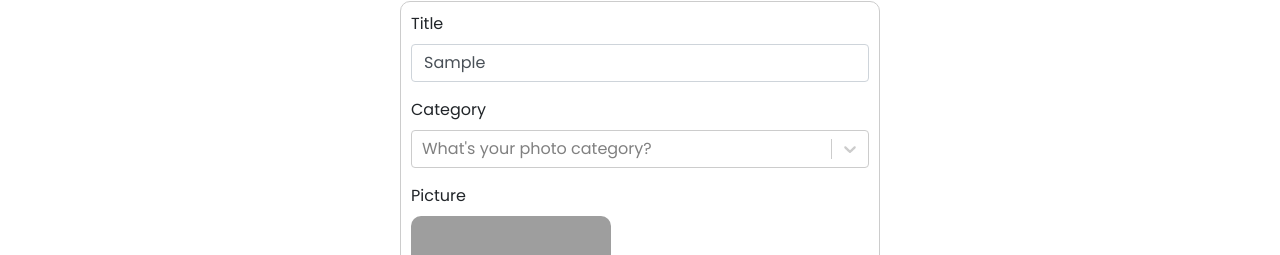
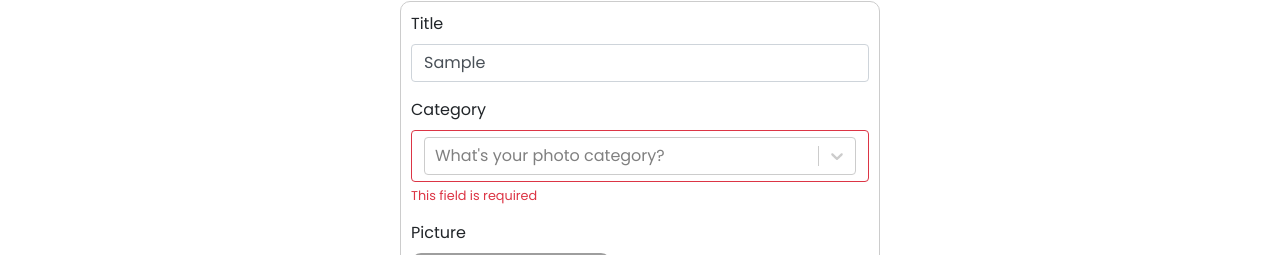
Before and after one commit to lethanhtong31071999/mini-photo-app-redux, a React (Create React App) app: page /photos/123 in a window 1280 px wide. Both pictures are taken after typing "Sample" into the empty fields and a click on the button "ADD TO ALBUM". Shown: the part 339-594 px from the top of the page. Built offline with nearby package versions, Linux system fonts and the light colour scheme; grey boxes are pictures that could not be loaded.

Commit message:
Validation with Yup

```diff
--- a/package.json
+++ b/package.json
@@ -15,7 +15,8 @@
     "react-scripts": "4.0.3",
     "react-select": "^4.3.1",
     "reactstrap": "^8.9.0",
-    "web-vitals": "^1.0.1"
+    "web-vitals": "^1.0.1",
+    "yup": "^0.32.9"
   },
   "scripts": {
     "start": "react-scripts start",
--- a/src/components/RandomPhoto/index.jsx
+++ b/src/components/RandomPhoto/index.jsx
@@ -1,13 +1,15 @@
 import React from "react";
 import PropTypes from "prop-types";
 import "./styles.scss";
-import { Button, FormGroup, Label } from "reactstrap";
+import { Button, FormFeedback, FormGroup, Label } from "reactstrap";
 RandomPhoto.propTypes = {
   name: PropTypes.string,
   imageUrl: PropTypes.string,
   onImageUrlChange: PropTypes.func,
   onRandomButtonBlur: PropTypes.func,
   label: PropTypes.string,
+  errorMessage: PropTypes.string,
+  showError: PropTypes.bool,
 };
 
 RandomPhoto.defaultProps = {
@@ -16,6 +18,8 @@ RandomPhoto.defaultProps = {
   label: "",
   onImageUrlChange: null,
   onRandomButtonBlur: null,
+  errorMessage: "",
+  showError: false,
 };
 
 const getRandomImageUrl = () => {
@@ -24,7 +28,15 @@ const getRandomImageUrl = () => {
 };
 
 function RandomPhoto(props) {
-  const { name, imageUrl, onImageUrlChange, onRandomButtonBlur, label } = props;
+  const {
+    name,
+    imageUrl,
+    onImageUrlChange,
+    onRandomButtonBlur,
+    showError,
+    label,
+    errorMessage,
+  } = props;
 
   const handleRandomPhotoClick = (e) => {
     const newImageUrl = getRandomImageUrl();
@@ -39,7 +51,7 @@ function RandomPhoto(props) {
   return (
     <FormGroup>
       {label ? <Label for="categoryId">{label}</Label> : null}
-      <div>
+      <div className={showError ? "is-invalid form-control" : ""}>
         <img
           className="photo-form__img"
           src={
@@ -50,6 +62,7 @@ function RandomPhoto(props) {
           alt="Opps....Can't get any pictures."
         />
       </div>
+      <FormFeedback>{errorMessage}</FormFeedback>
 
       <div>
         <Button
--- a/src/custom-fields/InputField/index.jsx
+++ b/src/custom-fields/InputField/index.jsx
@@ -1,6 +1,6 @@
 import React from "react";
 import PropTypes from "prop-types";
-import { FormGroup, Input, Label } from "reactstrap";
+import { FormFeedback, FormGroup, Input, Label } from "reactstrap";
 
 InputField.propTypes = {
   // Belonging to Formik
@@ -25,6 +25,8 @@ function InputField(props) {
   // field and form belong to Formik
   const { field, form, label, placeholder, type, disabled } = props;
   const { name, value, onChange, onBlur } = field;
+  const { touched, errors } = form;
+  const showError = errors[name] && touched[name];
 
   return (
     <FormGroup>
@@ -39,7 +41,9 @@ function InputField(props) {
         value={value}
         onChange={onChange}
         onBlur={onBlur}
+        invalid={showError}
       />
+      {showError ? <FormFeedback>{errors[name]}</FormFeedback> : null}
     </FormGroup>
   );
 }
--- a/src/custom-fields/RandomPhotoField/index.jsx
+++ b/src/custom-fields/RandomPhotoField/index.jsx
@@ -8,10 +8,10 @@ RandomPhotoField.propTypes = {
 
 function RandomPhotoField(props) {
   const { form, field, label } = props;
-
   //   truyền cái name để tiện cho việc setFieldValue và set id của các Input Field
   const { name, value, onChange, onBlur } = field;
-
+  const { errors, touched } = form;
+  const showError = errors[name] && touched[name];
   const handleImageUrlChange = (newImageUrl) => {
     form.setFieldValue(name, newImageUrl);
   };
@@ -23,6 +23,8 @@ function RandomPhotoField(props) {
       imageUrl={value !== undefined ? value : undefined}
       onImageUrlChange={handleImageUrlChange}
       onRandomButtonBlur={onBlur}
+      showError={showError}
+      errorMessage={errors[name]}
     />
   );
 }
--- a/src/custom-fields/SelectField/index.jsx
+++ b/src/custom-fields/SelectField/index.jsx
@@ -1,7 +1,7 @@
+import PropTypes from "prop-types";
 import React from "react";
-import PropTypes from "prop-types";
-import { FormGroup, Label } from "reactstrap";
 import Select from "react-select";
+import { FormFeedback, FormGroup, Label } from "reactstrap";
 
 SelectField.propTypes = {
   field: PropTypes.object.isRequired,
@@ -24,15 +24,17 @@ SelectField.defaultProps = {
 function SelectField(props) {
   const { form, field, label, disabled, placeholder, isMulti, options } = props;
   const { name, value, onChange, onBlur } = field;
+  const { errors, touched } = form;
+  const showError = errors[name] && touched[name];
 
   // Ham nay chay lai vi khi field thay doi se render lại hết
   const showSelection = options.find(function (option) {
     return option.value === value;
   });
-  console.log("showSelection", showSelection);
 
   function handleSelectedOptionChange(selectedOption) {
     if (selectedOption) {
+      // add vo function onChange
       const changeEvent = {
         target: {
           name: name,
@@ -42,8 +44,6 @@ function SelectField(props) {
       field.onChange(changeEvent);
     }
   }
-
-  console.log("value", value);
 
   return (
     <FormGroup>
@@ -61,8 +61,10 @@ function SelectField(props) {
           handleSelectedOptionChange(selectedOption)
         }
         onBlur={onBlur}
-        value={showSelection || undefined}
+        value={showSelection}
+        className={showError ? "is-invalid form-control" : ""}
       />
+      <FormFeedback>{errors[name]}</FormFeedback>
     </FormGroup>
   );
 }
--- a/src/features/Photo/components/PhotoForm/index.jsx
+++ b/src/features/Photo/components/PhotoForm/index.jsx
@@ -7,16 +7,29 @@ import PropTypes from "prop-types";
 import React from "react";
 import { Button, FormGroup } from "reactstrap";
 import "./styles.scss";
+import * as Yup from "yup";
 
 PhotoForm.propTypes = {
   onSubmit: PropTypes.func,
 };
 
 function PhotoForm(props) {
+  const validationSchema = Yup.object().shape({
+    title: Yup.string().required("This field is required"),
+
+    categoryId: Yup.number().required("This field is required").nullable(),
+
+    randomImageUrl: Yup.string().when("categoryId", {
+      is: null,
+      then: Yup.string().notRequired(),
+      otherwise: Yup.string().required("This field is required"),
+    }),
+  });
+
   const initialValues = {
     title: "",
-    category: {},
-    ramdomImageUrl: "",
+    categoryId: null,
+    randomImageUrl: "",
   };
 
   const handleSubmit = (value) => {
@@ -26,11 +39,11 @@ function PhotoForm(props) {
   return (
     <Formik
       initialValues={initialValues}
+      validationSchema={validationSchema}
       onSubmit={(value) => handleSubmit(value)}
     >
       {(formikProps) => {
         const { values, errors, touched } = formikProps;
-        console.log("Formik Props: ", formikProps);
         return (
           <Form className="photo-form">
             <div className="photo-form__content">
@@ -45,7 +58,7 @@ function PhotoForm(props) {
               />
 
               <FastField
-                name="category"
+                name="categoryId"
                 component={SelectField}
                 label="Category"
                 placeholder="What's your photo category?"
@@ -53,7 +66,7 @@ function PhotoForm(props) {
               />
 
               <FastField
-                name="ramdomImageUrl"
+                name="randomImageUrl"
                 component={RandomPhotoField}
                 label="Picture"
               />
```
Also changed, not shown: 1 other file (tests, documents, lock files or other folders).
